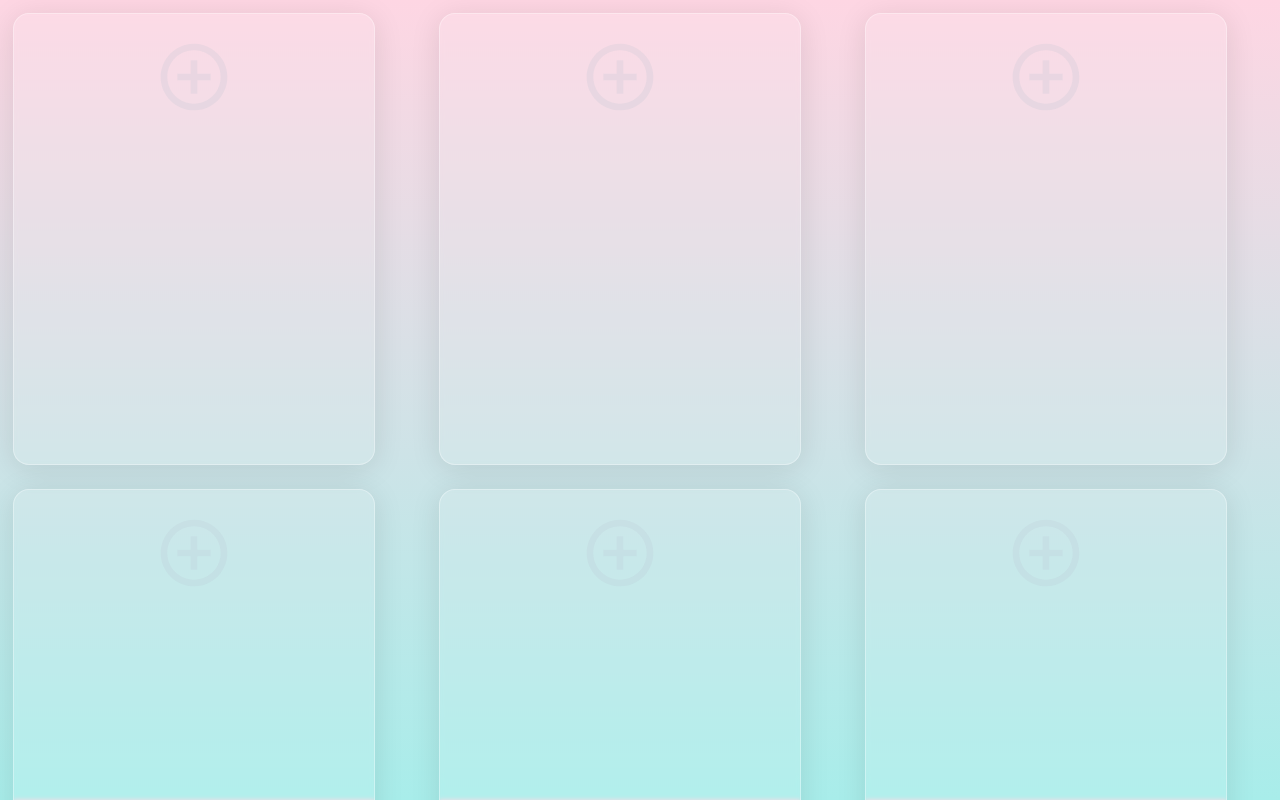
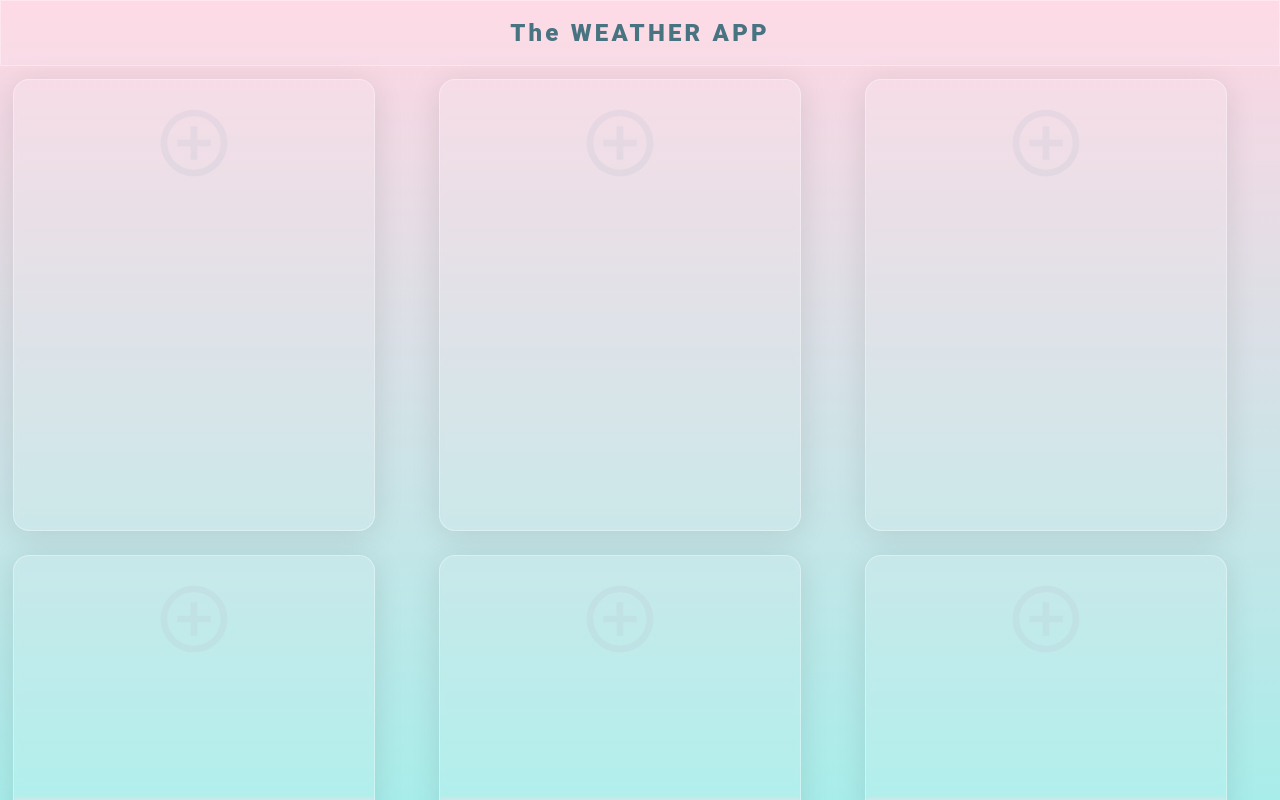
Before and after one commit to Eren-Jager/WeatherApp, a React (Create React App) app: page / in a window 1280 px wide. Shown: the top 800 px of the page. Built offline with nearby package versions, Linux system fonts and the light colour scheme.

Commit message:
Reset and Edit Functions

```diff
--- a/src/App.tsx
+++ b/src/App.tsx
@@ -1,13 +1,13 @@
 import React from "react";
 import "./App.scss";
+import Header from "./Components/Header";
 import { WeatherPage } from "./Pages/WeatherPage";
 
 function App() {
   return (
     <div className="App">
-      <header className="App-header">
-        <WeatherPage></WeatherPage>
-      </header>
+      <Header></Header>
+      <WeatherPage></WeatherPage>
     </div>
   );
 }
--- /dev/null
+++ b/src/Components/Header/header.scss
@@ -0,0 +1,7 @@
+.Forstedheader {
+  background: rgba(255, 255, 255, 0.11) !important;
+  box-shadow: 0 4px 30px rgba(0, 0, 0, 0) !important;
+  backdrop-filter: blur(2.6px) !important;
+  -webkit-backdrop-filter: blur(2.6px) !important;
+  border: 1px solid rgba(255, 255, 255, 0.34) !important;
+}
--- /dev/null
+++ b/src/Components/Header/index.tsx
@@ -0,0 +1,33 @@
+import * as React from "react";
+import AppBar from "@mui/material/AppBar";
+import Toolbar from "@mui/material/Toolbar";
+import Typography from "@mui/material/Typography";
+import Container from "@mui/material/Container";
+import "./header.scss";
+
+
+function Header() {
+  return (
+    <AppBar position="sticky" className="Forstedheader">
+      <Container>
+        <Toolbar>
+          <Typography
+          style={{color:"#487380",}}
+            variant="h5"
+            noWrap
+            component="a"
+            sx={{
+              flexGrow: 1,
+              fontWeight: 800,
+              letterSpacing: ".2rem",
+              textDecoration: "none",
+            }}
+          >
+            The WEATHER APP
+          </Typography>
+        </Toolbar>
+      </Container>
+    </AppBar>
+  );
+}
+export default Header;
--- a/src/Components/Temperature/Temperature.scss
+++ b/src/Components/Temperature/Temperature.scss
@@ -1,5 +1,5 @@
 .currenttemperature{
-    font-size: 3vw;
+    font-size: 3.6rem;
 }
 .currenttempUnits{
     font-size: 20px;
--- a/src/Components/WeatherCard/WeatherCard.scss
+++ b/src/Components/WeatherCard/WeatherCard.scss
@@ -6,7 +6,7 @@
 background-color: aqua;
 }
 .weatherdesc{
-   font-size: 2vw;
+   font-size: 1.9rem;
    text-transform: capitalize;
 }
 .CurrentWeatherConatiner{
@@ -76,3 +76,12 @@ border: 1px solid rgba(255, 255, 255, 0.34)!important;
      from { opacity: 0; transform: scale(0);}
      to   { opacity: 1; transform: scale(1); }
  }
+
+ .MuiMenu-paper{
+   background: rgba(255, 255, 255, 0.11)!important;
+   border-radius: 16px!important;
+   box-shadow: 0 4px 30px rgba(0, 0, 0, 0.1)!important;
+   backdrop-filter: blur(2.6px)!important;
+   -webkit-backdrop-filter: blur(2.6px)!important;
+   border: 1px solid rgba(255, 255, 255, 0.34)!important;
+ }
--- a/src/Components/WeatherCard/index.tsx
+++ b/src/Components/WeatherCard/index.tsx
@@ -4,7 +4,10 @@ import {
   CardContent,
   CardHeader,
   CircularProgress,
+  Fade,
   IconButton,
+  Menu,
+  MenuItem,
 } from "@mui/material";
 import Paper from "@mui/material/Paper";
 import InputBase from "@mui/material/InputBase";
@@ -22,12 +25,7 @@ import { getCurrentWeatherData } from "../../Utils";
 import "./WeatherCard.scss";
 dayjs.extend(utc);
 
-interface Props {
-  isMetricUnit: boolean;
-  isAnimated: boolean;
-}
-
-export const WeatherCard = ({ isMetricUnit, isAnimated }: Props) => {
+export const WeatherCard = () => {
   const [currentWeatherData, updateWeatherData] = useState<any>();
   const [isCelcius, setUnits] = useState(true);
   const [isLoading, updateLoading] = useState(false);
@@ -37,6 +35,14 @@ export const WeatherCard = ({ isMetricUnit, isAnimated }: Props) => {
     target: { value: SetStateAction<string> };
   }) => {
     updateLocation(e.target.value);
+  };
+  const [anchorEl, setAnchorEl] = useState<null | HTMLElement>(null);
+  const open = Boolean(anchorEl);
+  const handleClick = (event: React.MouseEvent<HTMLElement>) => {
+    setAnchorEl(event.currentTarget);
+  };
+  const handleClose = () => {
+    setAnchorEl(null);
   };
   async function fetchData() {
     updateLoading(true);
@@ -108,9 +114,39 @@ export const WeatherCard = ({ isMetricUnit, isAnimated }: Props) => {
               }
               style={{ textAlign: "left", fontWeight: "1000", color: "grey" }}
               action={
-                <IconButton aria-label="settings">
-                  <MoreVertIcon />
-                </IconButton>
+                <>
+                  <IconButton aria-label="settings" onClick={handleClick}>
+                    <MoreVertIcon />
+                  </IconButton>
+                  <Menu
+                    elevation={0}
+                    anchorOrigin={{
+                      vertical: "center",
+                      horizontal: "left",
+                    }}
+                    transformOrigin={{
+                      vertical: "top",
+                      horizontal: "right",
+                    }}
+                    id="fade-menu"
+                    MenuListProps={{
+                      "aria-labelledby": "fade-button",
+                    }}
+                    style={{ padding: "0" }}
+                    anchorEl={anchorEl}
+                    open={open}
+                    onClose={handleClose}
+                    TransitionComponent={Fade}
+                  >
+                    <MenuItem
+                      style={{ borderBottom: "1px solid #b3b3b354" }}
+                      onClick={handleClose}
+                    >
+                      Edit
+                    </MenuItem>
+                    <MenuItem onClick={() => {updateWeatherData(""); handleClose()}}>Reset Card</MenuItem>
+                  </Menu>
+                </>
               }
             />
             <CardContent style={{ paddingTop: 0 }}>
--- a/src/Pages/WeatherPage/index.tsx
+++ b/src/Pages/WeatherPage/index.tsx
@@ -1,38 +1,37 @@
 import React from "react";
 import { WeatherCard } from "../../Components/WeatherCard";
 import Grid from "@mui/material/Grid";
-import './Weatherpage.scss';
+import "./Weatherpage.scss";
 
 export const WeatherPage = () => (
   <>
-
-<Grid className="Grid1" container spacing={3}>
+    <Grid className="Grid1" container spacing={3}>
       <Grid item xs>
-        <WeatherCard isMetricUnit={true} isAnimated={true} />
+        <WeatherCard />
       </Grid>
       <Grid item xs>
-        <WeatherCard isMetricUnit={true} isAnimated={true} />
+        <WeatherCard />
       </Grid>
       <Grid item xs>
-        <WeatherCard isMetricUnit={true} isAnimated={true} />
+        <WeatherCard />
       </Grid>
       <Grid item xs>
-        <WeatherCard isMetricUnit={true} isAnimated={true} />
+        <WeatherCard />
       </Grid>
       <Grid item xs>
-        <WeatherCard isMetricUnit={true} isAnimated={true} />
+        <WeatherCard />
       </Grid>
       <Grid item xs>
-        <WeatherCard isMetricUnit={true} isAnimated={true} />
+        <WeatherCard />
       </Grid>
       <Grid item xs>
-        <WeatherCard isMetricUnit={true} isAnimated={true} />
+        <WeatherCard />
       </Grid>
       <Grid item xs>
-        <WeatherCard isMetricUnit={true} isAnimated={true} />
+        <WeatherCard />
       </Grid>
       <Grid item xs>
-        <WeatherCard isMetricUnit={true} isAnimated={true} />
+        <WeatherCard />
       </Grid>
     </Grid>
   </>
```
